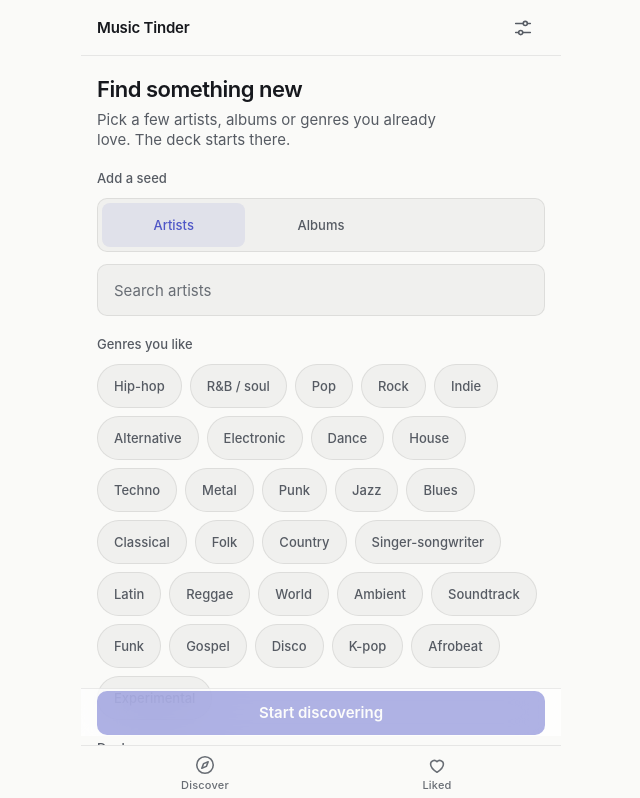
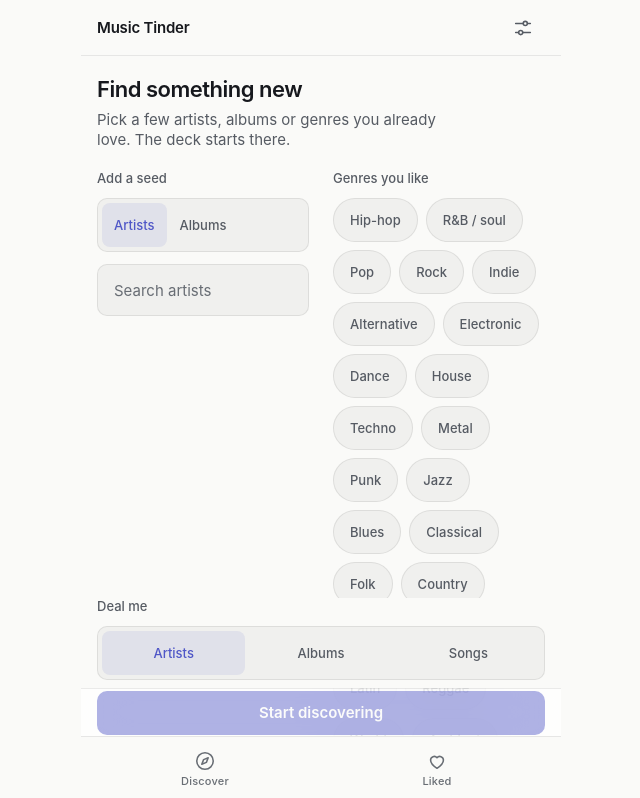
Before and after one commit to CarixoHD/MusicTinder, a React (Vite) app: page / in a window 1280 px wide. Shown: the top 798 px of the page, without its empty margins (319-959 px from the left). Built offline with nearby package versions, Linux system fonts and the light colour scheme.

Commit message:
WIP: desktop 2-col setup, tighter deck sizing, sheet scroll
Co-Authored-By: Claude Opus 5.5 <noreply@anthropic.com>

```diff
--- a/src/ui/app.css
+++ b/src/ui/app.css
@@ -135,6 +135,7 @@ button {
   grid-template-columns: repeat(2, 1fr);
   width: 100%;
   max-width: var(--layout-max);
+  min-height: var(--tabbar-height);
   padding: var(--space-1) var(--space-2) calc(env(safe-area-inset-bottom) + var(--space-1));
   transform: translateX(-50%);
   background: var(--bg-glass);
@@ -645,7 +646,7 @@ button {
 .card {
   display: flex;
   flex-direction: column;
-  gap: var(--space-3);
+  gap: var(--space-2);
   padding: 12px 12px 16px;
   border: 1px solid var(--border-hairline);
   border-radius: var(--radius-surface);
@@ -762,6 +763,8 @@ button {
 .sheet {
   width: 100%;
   max-width: var(--layout-max);
+  max-height: calc(100svh - var(--space-4));
+  overflow-y: auto;
   padding: var(--space-5) var(--space-4)
     calc(env(safe-area-inset-bottom) + var(--space-6));
   border-top: 1px solid var(--border-hairline);
@@ -859,6 +862,46 @@ button {
     -webkit-backdrop-filter: none;
     backdrop-filter: none;
   }
+
+  /* Setup uses the extra height: search and seeds on the left, the long genre
+     list on the right, so the first steps and Start stay above the fold. */
+  .screen--setup {
+    display: grid;
+    grid-template-columns: 1fr 1fr;
+    align-content: start;
+    column-gap: var(--space-6);
+    row-gap: var(--space-5);
+  }
+
+  .screen--setup > .screen__intro {
+    grid-column: 1 / -1;
+  }
+
+  .screen--setup > .setup__section:nth-of-type(1) {
+    grid-column: 1;
+  }
+
+  .screen--setup > .setup__section:nth-of-type(2) {
+    grid-column: 2;
+  }
+
+  /* The last step sits directly above the sticky Start button, so neither can
+     scroll out of view while the genre list runs long. */
+  .screen--setup > .setup__section:nth-of-type(3) {
+    position: fixed;
+    left: 50%;
+    bottom: calc(var(--tabbar-height) + 48px + env(safe-area-inset-bottom));
+    z-index: 9;
+    width: 100%;
+    max-width: var(--layout-max);
+    padding: 0 var(--space-4) var(--space-2);
+    transform: translateX(-50%);
+    background: var(--bg-canvas);
+  }
+
+  .screen--setup {
+    padding-bottom: calc(var(--space-9) + var(--space-10));
+  }
 }
 
 @media (prefers-reduced-motion: reduce) {
--- a/src/ui/screens/discovery.css
+++ b/src/ui/screens/discovery.css
@@ -1,7 +1,7 @@
 /* Discovery deck: the card is the one memorable element, the controls stay quiet. */
 
 .deck {
-  gap: var(--space-4);
+  gap: var(--space-3);
 }
 
 /* The inline retry takes a row of its own: give the card that much less
@@ -14,7 +14,7 @@
   position: relative;
   /* Keep the card and its controls clear of the fixed tab bar on short
      viewports, but never below most of the column: the artwork is the hero. */
-  max-width: min(100%, max(85%, calc(100svh - 380px)));
+  max-width: min(100%, max(85%, calc(100svh - 470px)));
   /* Auto cross-axis margins stop the column stretch, so without an explicit
      width the card shrink-wraps its text and the artwork shrinks with it. */
   width: 100%;
@@ -36,6 +36,11 @@
   pointer-events: none;
 }
 
+/* A stronger edge keeps the waiting card legible at 60% opacity on both themes. */
+.deck__behind .card {
+  border-color: var(--border-strong);
+}
+
 /* The rest of the prefetch buffer is laid out but invisible: their artwork and
    text are decoded before a swipe promotes them. */
 .deck__upcoming {
@@ -50,7 +55,6 @@
   display: flex;
   justify-content: center;
   gap: var(--space-7);
-  padding-top: var(--space-2);
 }
 
 /* Quiet way back to Setup mid-session, under the deck. */
@@ -81,7 +85,7 @@
 .deck-loading__skeleton {
   display: flex;
   width: 100%;
-  max-width: min(100%, max(85%, calc(100svh - 380px)));
+  max-width: min(100%, max(85%, calc(100svh - 470px)));
   flex-direction: column;
   gap: var(--space-3);
   margin-inline: auto;
```
